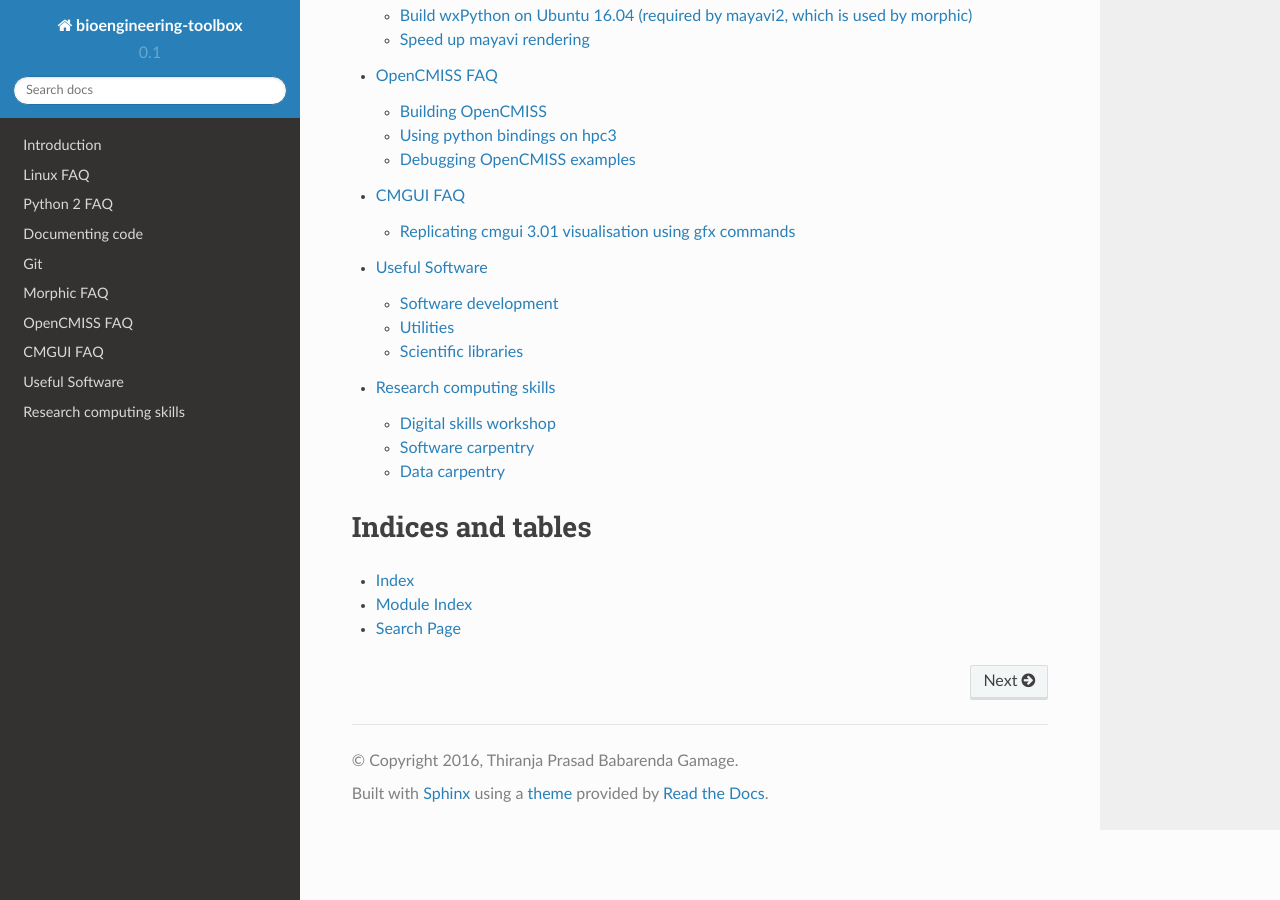
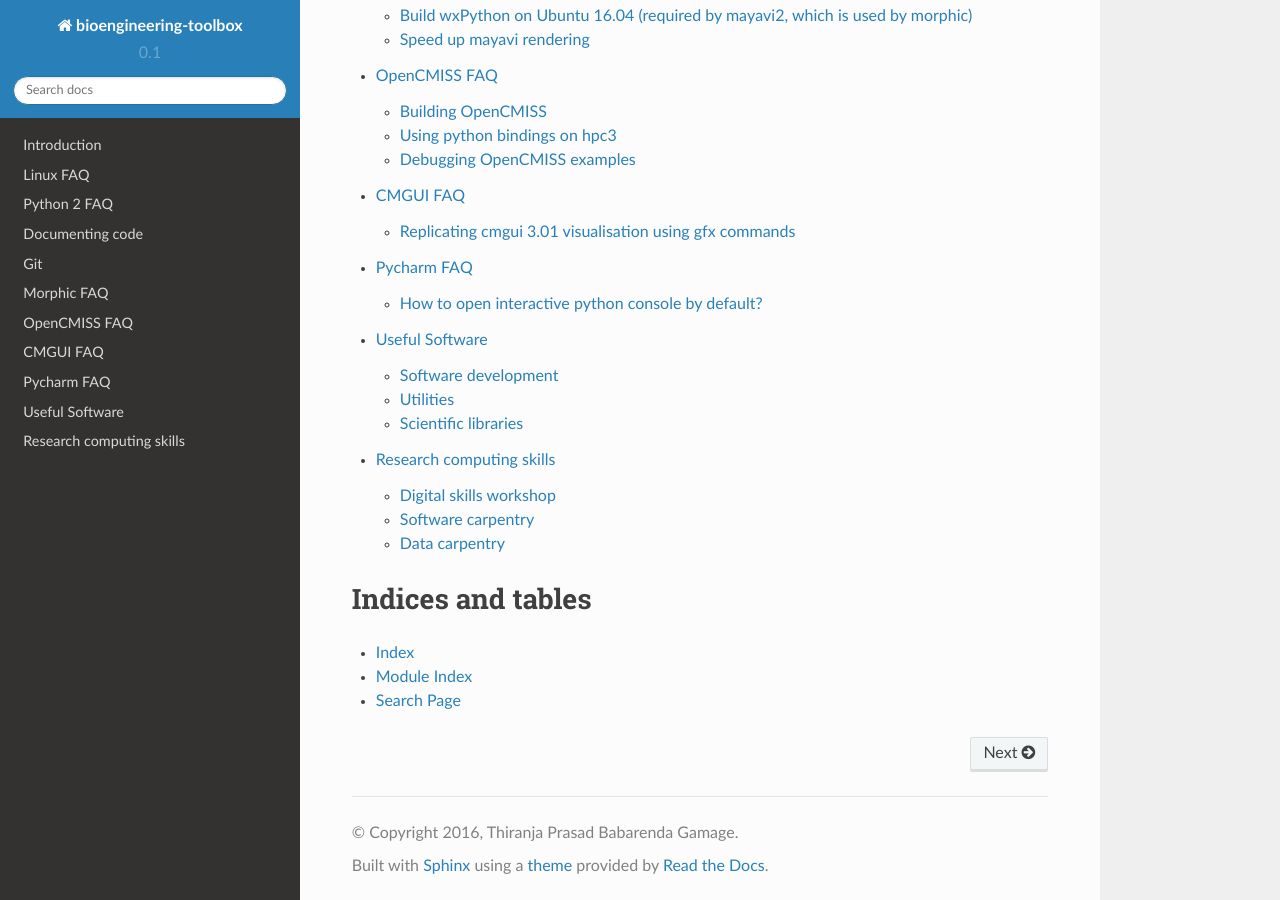
Before and after one commit to PrasadBabarendaGamage/bioengineering-toolbox, a Sphinx documentation site: the page built from docs/source/index.rst, in a window 1280 px wide and 900 px high, scrolled down 1177 px. Built offline with Sphinx 7.4.7 and the Read the Docs theme 2.0.0, drawn with Linux system fonts in a browser that asks for light colours; formulas are drawn with MathJax 3; pages that are not in the unit, such as notebooks, are missing from menus.

Commit message:
Adding pycharm faq

```diff
--- a/docs/source/index.rst
+++ b/docs/source/index.rst
@@ -19,6 +19,7 @@ Contents:
    morphic_faq
    opencmiss_faq
    cmgui_faq
+   pycharm_faq
    useful_software
    research_computing
 
--- /dev/null
+++ b/docs/source/pycharm_faq.rst
@@ -0,0 +1,12 @@
+Pycharm FAQ
+===========
+
+.. toctree::
+   :maxdepth: 2
+
+.. TEMPLATE: `link <link>`_
+
+Click on the links in the headings for more information.
+
+`How to open interactive python console by default? <https://stackoverflow.com/questions/44011898/how-to-open-interactive-python-console-by-default>`_
+-------------------------------------------------------------------------------------
```
